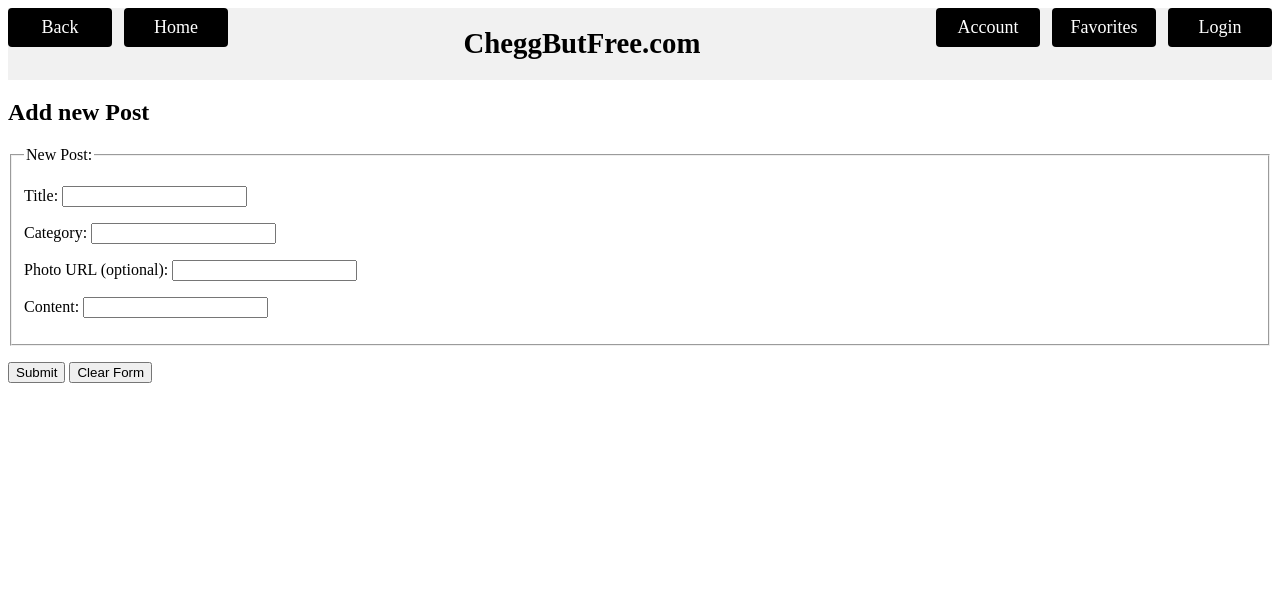
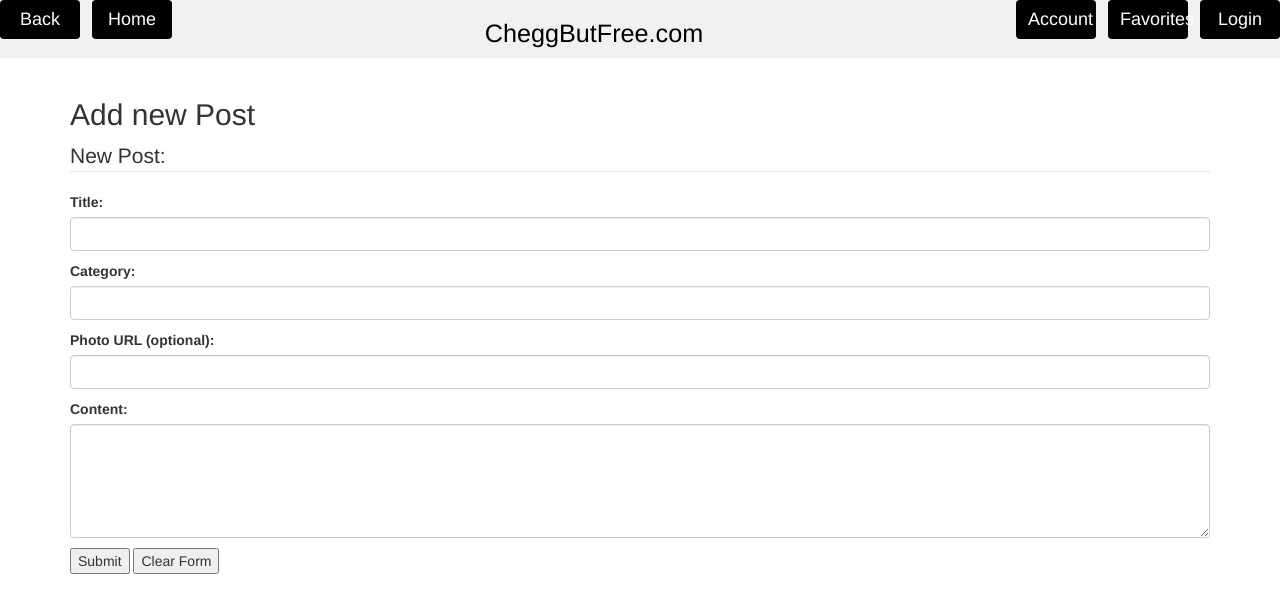
Before and after one commit to kelliulep/cs340_hw_db, a PHP site: page /newPost.php in a window 1280 px wide. Shown: the top 613 px of the page. Run offline with PHP 8.4, Linux system fonts and the light colour scheme; data that the repository does not hold is empty.

Commit message:
Added bootstrap to newPost

```diff
--- a/newPost.php
+++ b/newPost.php
@@ -11,6 +11,16 @@
     <title>New Post</title>
     <script type = "text/javascript"  src = "verifyInput.js" > </script>
     <link rel="stylesheet" href="style.css">
+    <meta name="viewport" content="width=device-width, initial-scale=1">
+				<!-- bootstrap stuff -->
+		<!-- Latest compiled and minified CSS -->
+		<link rel="stylesheet" href="https://maxcdn.bootstrapcdn.com/bootstrap/3.4.0/css/bootstrap.min.css">
+
+		<!-- jQuery library -->
+		<script src="https://ajax.googleapis.com/ajax/libs/jquery/3.4.0/jquery.min.js"></script>
+
+		<!-- Latest compiled JavaScript -->
+		<script src="https://maxcdn.bootstrapcdn.com/bootstrap/3.4.0/js/bootstrap.min.js"></script>
 </head>
 <body>
 <?php
@@ -56,28 +66,29 @@
     mysqli_close($conn);
 
     ?>
+<div class="container">
     <section>
     <h2> <?php echo $msg; ?> </h2>
-
     <form method="post" id="addForm">
         <fieldset>
             <legend>New Post:</legend>
     <p>
         <label for="title">Title:</label>
-    <input type="text" class="required" name="title" id="title">
+        <input type="text" class="required form-control" name="title" id="title">
     </p>
     <p>
         <label for="category">Category:</label>
-    <input type="text" class="required" name="category" id="category">
+        <input type="text" class="required form-control" name="category" id="category">
     </p>
     <p>
         <label for="url">Photo URL (optional):</label>
-    <input type="text" name="url" id="url">
+        <input type="text" class="form-control" name="url" id="url">
     </p>
 
     <p>
         <label for="content">Content:</label>
-    <input type="text" class="required" name="content" id="content">
+        <textarea cols="40" rows="5" class="form-control" name="content" id="content"></textarea>
+
         </fieldset>
 
     <p>
@@ -85,5 +96,6 @@
         <input type = "reset"  value = "Clear Form" />
     </p>
     </form>
+</div>
 </body>
 </html>
--- a/viewPost.php
+++ b/viewPost.php
@@ -106,7 +106,7 @@
             // $row is array... foreach( .. ) puts every element
             // of $row to $cell variable
             foreach($row as $cell)
-            echo "<td>$cell</td>";
+            echo nl2br("<td>$cell</td>");
             echo "</tr>\n";
         }
         mysqli_free_result($resultContent);
```
Lines whose indentation alone changed are shown as unchanged.
